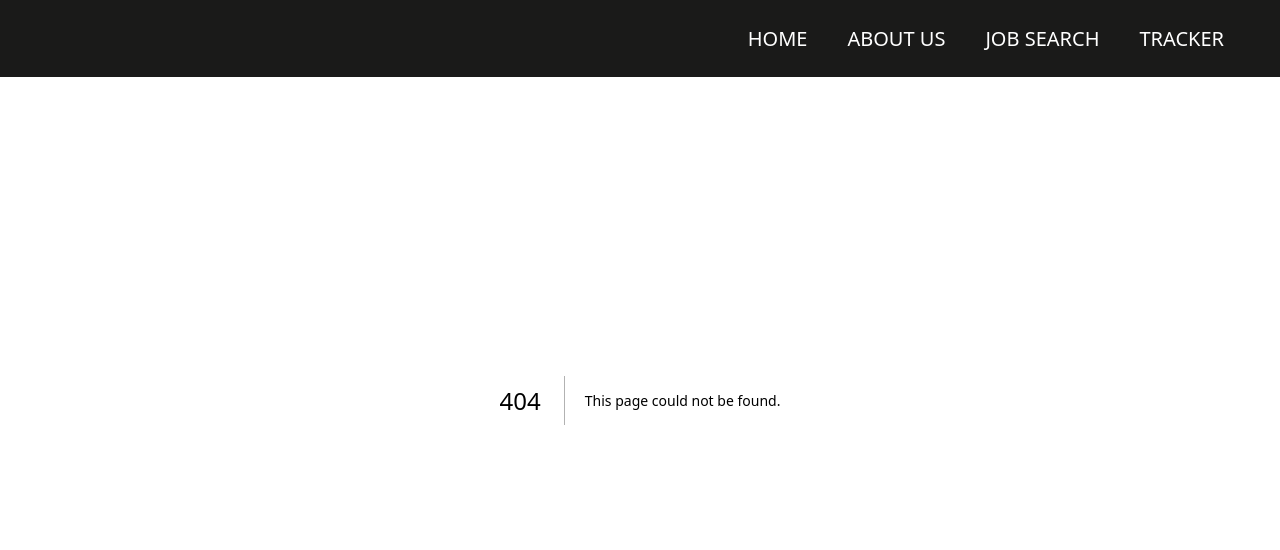
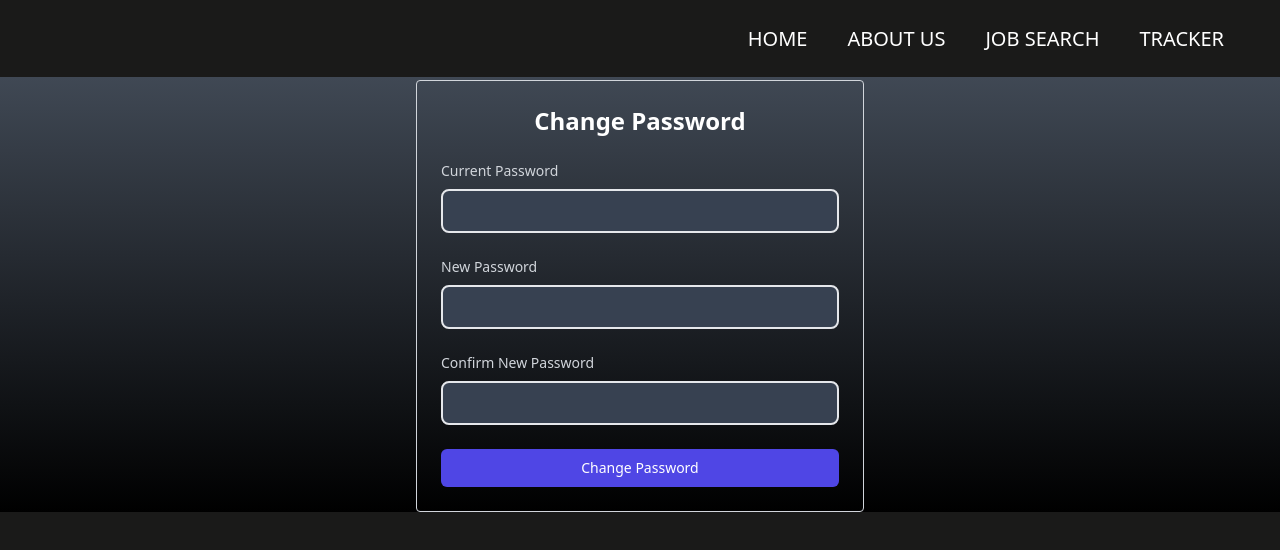
Before and after one commit to qasemdf/job-tracker, a Next.js app: page /changePassword in a window 1280 px wide. Before the commit this address had no page. Shown: the top 550 px of the page. Built offline with nearby package versions, Linux system fonts and the light colour scheme; no server answers.

Commit message:
Change Password functionality

```diff
--- /dev/null
+++ b/app/changePassword/page.tsx
@@ -0,0 +1,123 @@
+"use client";
+import React, { useState } from "react";
+import { useRouter } from "next/navigation";
+import {
+  reauthenticateWithCredential,
+  EmailAuthProvider,
+  updatePassword,
+} from "firebase/auth";
+import { auth } from "@/firebase/clientApp";
+
+const changePasswordPage = () => {
+  const [currentPassword, setCurrentPassword] = useState("");
+  const [newPassword, setNewPassword] = useState("");
+  const [confirmNewPassword, setConfirmNewPassword] = useState("");
+  const [error, setError] = useState<string | null>(null);
+  const [message, setMessage] = useState<string | null>(null);
+  const router = useRouter();
+
+  const PasswordChange = async (event: React.FormEvent) => {
+    event.preventDefault();
+    setError(null);
+    setMessage(null);
+
+    if (newPassword != confirmNewPassword) {
+      setError("New passwords do not match");
+      return;
+    }
+
+    try {
+      const user = auth.currentUser;
+      if (user && user.email) {
+        const credential = EmailAuthProvider.credential(
+          user.email,
+          currentPassword
+        );
+        await reauthenticateWithCredential(user, credential);
+        await updatePassword(user, newPassword);
+        setMessage("Password change success");
+        setCurrentPassword("");
+        setNewPassword("");
+        setConfirmNewPassword("");
+      } else {
+        setError("No user is currently signed in.");
+      }
+    } catch (error) {
+      if (error instanceof Error) {
+        setError(error.message);
+      } else {
+        setError("An unknown error has occurred");
+      }
+    }
+  };
+
+  return (
+    <div className="pt-20 bg-gradient-to-b from-gray-600 to-black flex justify-center items-center">
+      <div className="max-w-md w-full p-6 border border-gray-300 rounded">
+        <h2 className="text-2xl font-bold text-center text-white mb-6">
+          Change Password
+        </h2>
+        <form onSubmit={PasswordChange} className="space-y-6">
+          <div>
+            <label
+              htmlFor="currentPassword"
+              className="text-sm font-medium block mb-2 text-gray-300"
+            >
+              Current Password
+            </label>
+            <input
+              type="password"
+              id="password"
+              value={currentPassword}
+              onChange={(e) => setCurrentPassword(e.target.value)}
+              required
+              className="border-2 outline-none text-sm rounded-lg focus:ring-blue-500 block w-full p-2.5 bg-gray-700 placeholder-gray-400 text-white"
+            />
+          </div>
+          <div>
+            <label
+              htmlFor="newPassword"
+              className="text-sm font-medium block mb-2 text-gray-300"
+            >
+              New Password
+            </label>
+            <input
+              type="password"
+              id="newPassword"
+              value={newPassword}
+              onChange={(e) => setNewPassword(e.target.value)}
+              required
+              className="border-2 outline-none text-sm rounded-lg focus:ring-blue-500 block w-full p-2.5 bg-gray-700 placeholder-gray-400 text-white"
+            />
+          </div>
+          <div>
+            <label
+              htmlFor="confirmNewPassword"
+              className="text-sm font-medium block mb-2 text-gray-300"
+            >
+              Confirm New Password
+            </label>
+            <input
+              type="password"
+              id="confirmNewPassword"
+              value={confirmNewPassword}
+              onChange={(e) => setConfirmNewPassword(e.target.value)}
+              required
+              className="border-2 outline-none text-sm rounded-lg focus:ring-blue-500 block w-full p-2.5 bg-gray-700 placeholder-gray-400 text-white"
+            />
+          </div>
+          {error && <p className="text-red-500 text-sm">{error}</p>}
+          {message && <p className="text-green-500 text-sm">{message}</p>}
+          <button
+            type="submit"
+            className="w-full flex justify-center py-2 px-4 border border-transparent text-sm font-medium rounded-md text-white bg-indigo-600 hover:bg-indigo-700 focus:outline-none focus:ring-2 focus:ring-offset-2 focus:ring-indigo-500"
+          >
+            Change Password
+          </button>
+        </form>
+      </div>
+    </div>
+  );
+};
+
+export default changePasswordPage;
--- a/app/dashboard/page.tsx
+++ b/app/dashboard/page.tsx
@@ -41,7 +41,7 @@ const DashboardPage = () => {
   };
 
   const handleChangePassword = () => {
-    router.push("/passwordchange");
+    router.push("/changePassword");
   };
   if (loading) {
     return <p>Loading...</p>;
```
